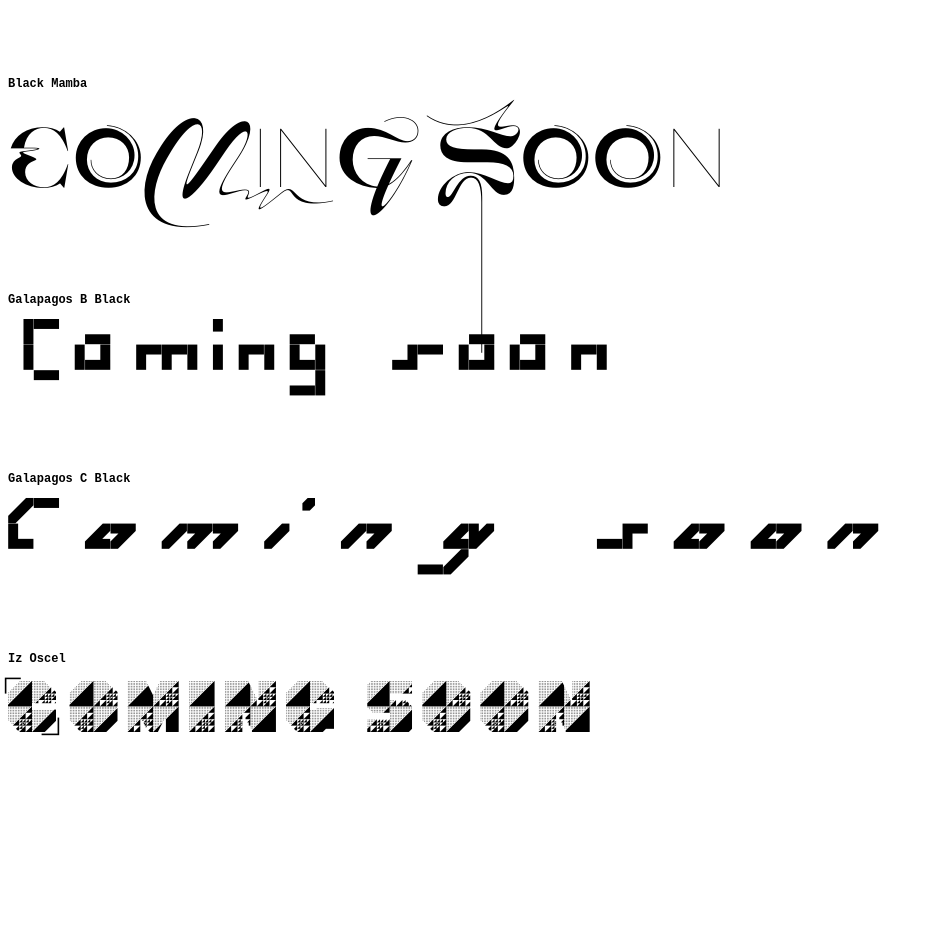
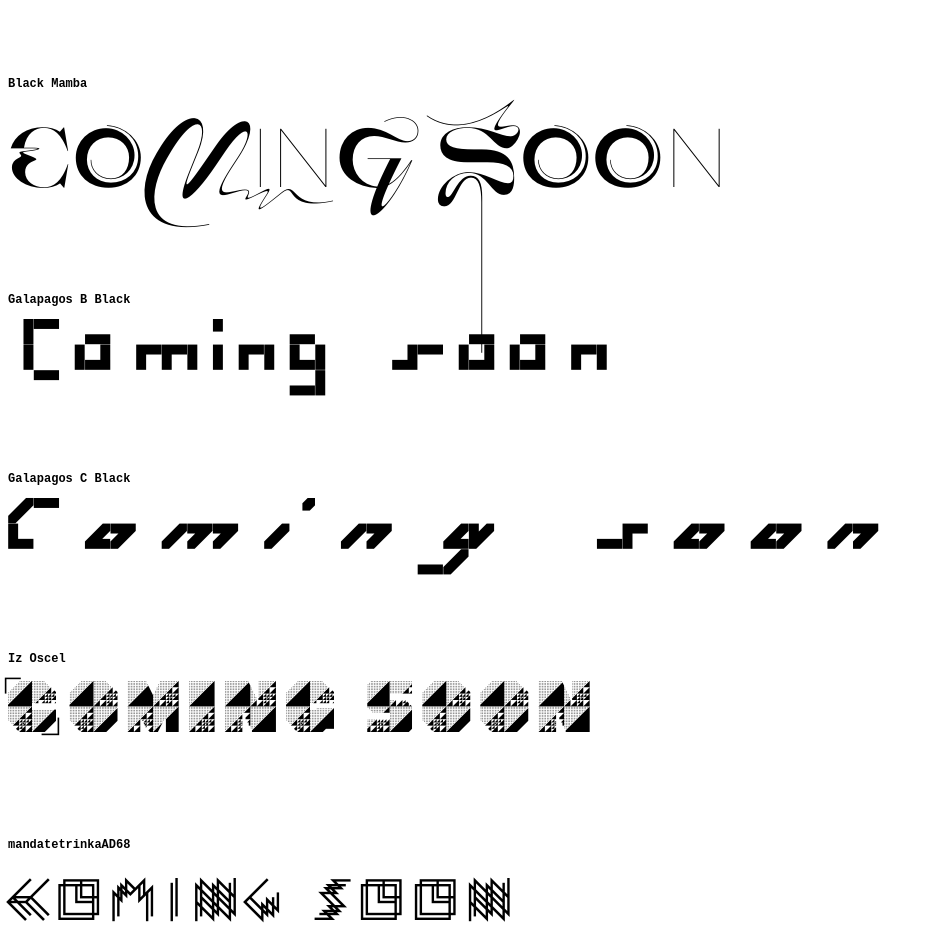
Before and after one commit to osequi/react-font-showcase, a Next.js app: page / in a window 1280 px wide. Shown: the top 952 px of the page, without its empty margins (0-938 px from the left). Before the commit the page ends 838 px from the top, so only its background shows below. Built offline with nearby package versions, Linux system fonts and the light colour scheme.

Commit message:
Adding fonts

```diff
--- /dev/null
+++ b/public/fonts/mandatetrinkaAD68/mandatetrinkaAD68.css
@@ -0,0 +1,7 @@
+@font-face {
+  font-family: "mandatetrinkaAD68";
+  font-style: normal;
+  font-weight: normal;
+  src: local("mandatetrinkaAD68"),
+    url("mandatetrinkaad68.ttf") format("truetype");
+}
--- a/src/components/Fonts/Fonts.js
+++ b/src/components/Fonts/Fonts.js
@@ -38,6 +38,11 @@ const defaultProps = {
       name: "Iz Oscel",
       familyName: "iz-oscel3z-script",
     },
+    {
+      id: shortid.generate(),
+      name: "mandatetrinkaAD68",
+      familyName: "mandatetrinkaAD68",
+    },
   ],
 };
 
@@ -73,6 +78,7 @@ const Fonts = (props) => {
 		  @import '/fonts/Galapagos-B-Trials-Web/GalapagosBTrial-Black.css';
 		  @import '/fonts/Galapagos-C-Trials-Web/GalapagosCTrial-Black.css';
 		  @import '/fonts/Iz-Oscel/iz-oscel.css';
+		  @import '/fonts/mandatetrinkaAD68/mandatetrinkaAD68.css';
 		  `}</style>
     </Head>
   );
```
Also changed, not shown: public/fonts/mandatetrinkaAD68/license.txt (added), public/fonts/mandatetrinkaAD68/mandatetrinkaad68.ttf (added), public/fonts/mandatetrinkaAD68/readme.txt (added).
